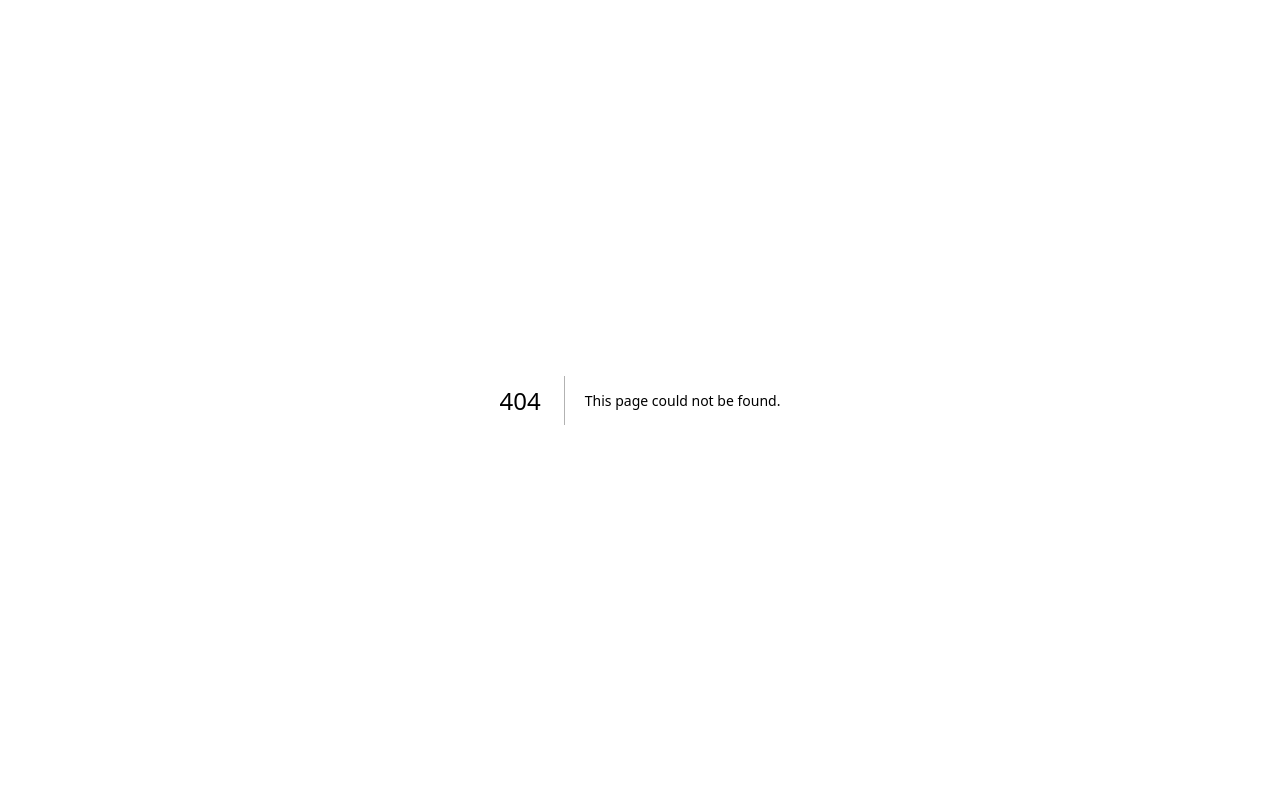
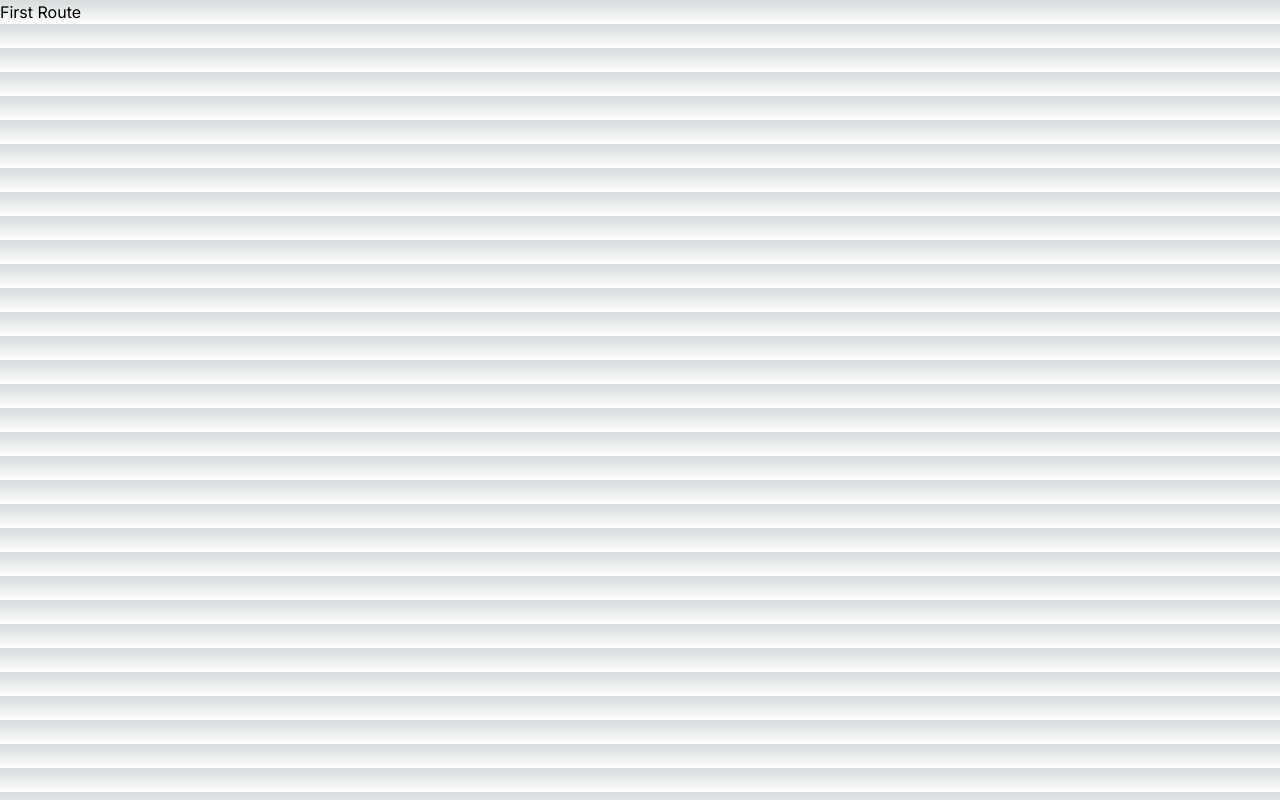
Before and after one commit to eylonshm/next-auth-ts-tw-supabase, a Next.js app: page /firstRoute in a window 1280 px wide. Before the commit this address had no page. Built offline with nearby package versions, Linux system fonts and the light colour scheme.

Commit message:
Create firstRoute

```diff
--- /dev/null
+++ b/src/app/(routes)/firstRoute/page.tsx
@@ -0,0 +1,5 @@
+const FirstRoute = () => {
+  return <div>First Route</div>;
+};
+
+export default FirstRoute;
```
Also changed, not shown: 1 other file (tests, documents, lock files or other folders).
